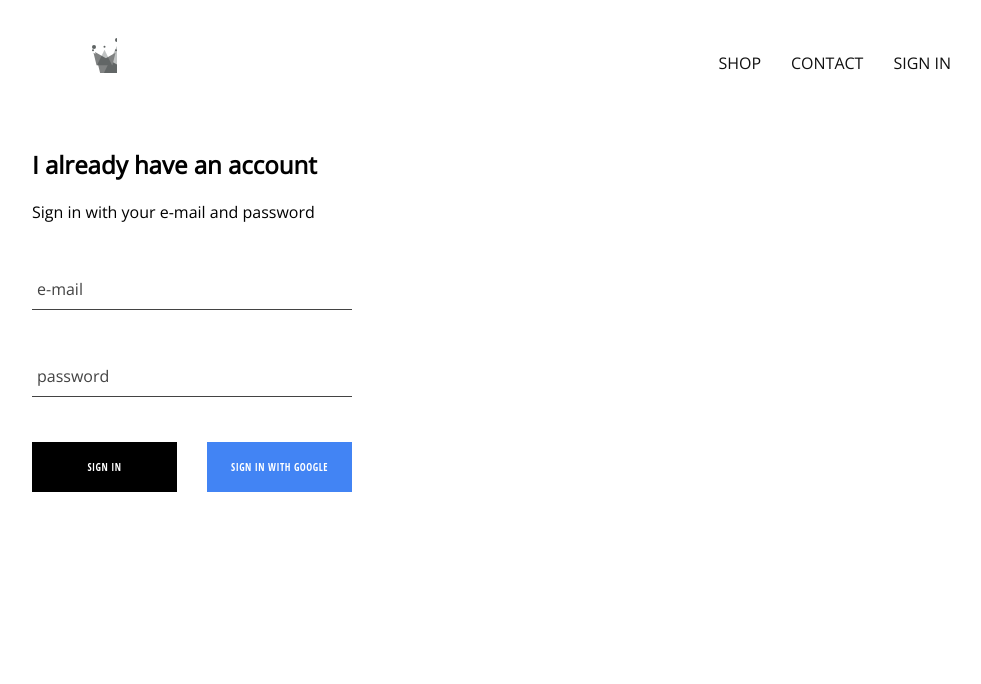
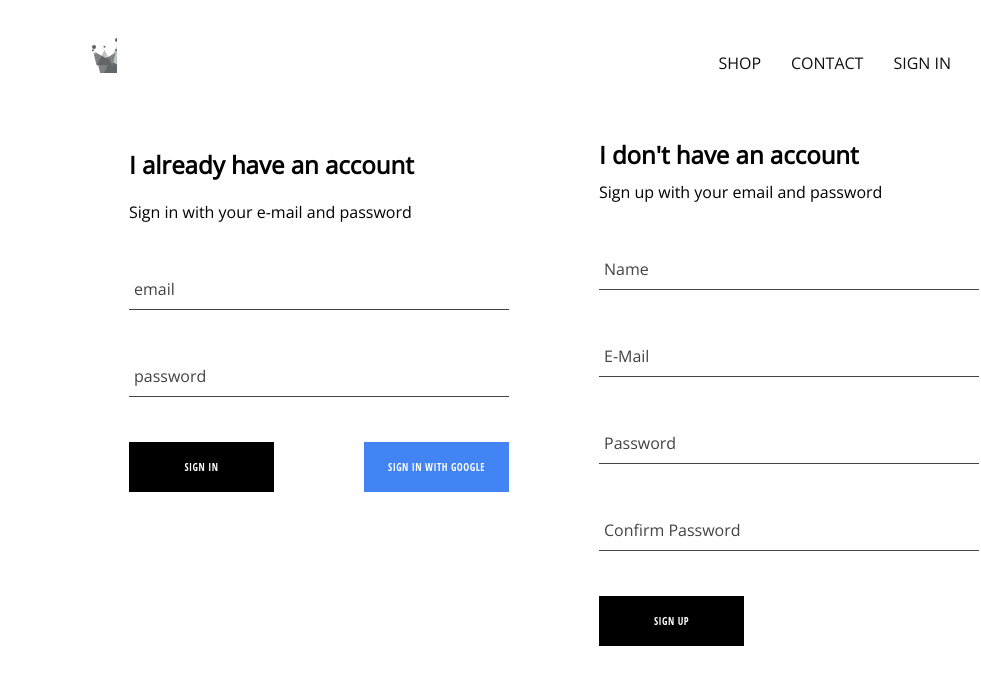
Before and after one commit to abdullahcok/react-shoppie-app, a React (Create React App) app: page /signin in a window 1280 px wide. Shown: the top 684 px of the page, without its empty margins (86-1067 px from the left). Built offline with nearby package versions, Linux system fonts and the light colour scheme; no server answers; a web font is replaced by a local one.

Commit message:
firebase storaged

```diff
--- a/src/Components/SignIn/SignIn.jsx
+++ b/src/Components/SignIn/SignIn.jsx
@@ -3,7 +3,7 @@
 import FormInput from '../FormInput/FormInput.jsx'
 import CustomButton from '../CustomButton/CustomButton.jsx'
 
-import {signInWithGoogle} from '../../Firebase/FirebaseUtils.jsx'
+import {auth, signInWithGoogle} from '../../Firebase/FirebaseUtils.jsx'
 
 
 class SignIn extends React.Component{
@@ -16,10 +16,17 @@
     };
   }
 
-  handleSubmit = event => {
+  handleSubmit = async event => {
     event.preventDefault();
 
-    this.setState({email: '', password: ''})
+    const{email, password} = this.state
+
+    try{
+      await auth.signInWithEmailAndPassword(email, password)
+      this.setState({email: '', password: ''})
+    }catch(error){
+        console.log(error);
+    }
   }
 
   handleChange = event => {
@@ -35,16 +42,16 @@
         <span>Sign in with your e-mail and password</span>
 
         <form onSubmit={this.handleSubmit}>
-          <FormInput name="email"
-                 type="email"
-                 label="e-mail"
+          <FormInput name='email'
+                 type='email'
+                 label='email'
                  onChange={this.handleChange}
                  value={this.state.email}
                  required
               />
-          <FormInput name="password"
-                 type="password"
-                 label="password"
+          <FormInput name='password'
+                 type='password'
+                 label='password'
                  value={this.state.password}
                  onChange={this.handleChange}
                  required
--- a/src/Components/SignIn/SignIn.scss
+++ b/src/Components/SignIn/SignIn.scss
@@ -2,10 +2,9 @@
 $main-color: #1d1d1d;
 
 .sign-in{
-  width: 380px;
-  padding: 30px;
   display: flex;
   flex-direction: column;
+  width: 380px;
 
   .title{
     margin: 10px 0;
--- a/src/Components/SignUp/SignUp.jsx
+++ b/src/Components/SignUp/SignUp.jsx
@@ -0,0 +1,99 @@
+import React from 'react';
+import './SignUp.scss'
+import FormInput from '../FormInput/FormInput.jsx'
+import CustomButton from '../CustomButton/CustomButton.jsx'
+
+import {auth, createUserProfileDocument} from '../../Firebase/FirebaseUtils.jsx'
+
+class SignUp extends React.Component{
+    constructor(props) {
+      super(props);
+
+       this.state = {
+          displayName: '',
+          email: '',
+          password: '',
+          confirmPassword: ''
+       }
+    }
+
+
+    handleSubmit = async event => {
+      event.preventDefault()
+
+      const{ displayName, email, password, confirmPassword } = this.state
+
+      if(password !== confirmPassword){
+          alert("passwords don't match!")
+          return
+      }
+
+      try{
+          const {user} = await auth.createUserWithEmailAndPassword(email,password)
+
+          await createUserProfileDocument(user,{ displayName})
+
+          this.setState({
+             displayName: '',
+             email: '',
+             password: '',
+             confirmPassword: ''
+          })
+
+      }catch(error){
+          console.log(error);
+      }
+    }
+
+
+    handleChange = event => {
+        const {name, value} = event.target
+
+        this.setState({[name]: value})
+    }
+
+
+    render(){
+        const {displayName, email, password, confirmPassword} = this.state
+            return(
+                <div className='sign-up'>
+                  <h2 className='title'>I don't have an account</h2>
+                  <span>Sign up with your email and password</span>
+                  <form className='sign-up-form' onSubmit={this.handleSubmit}>
+                      <FormInput type='text'
+                                            name='displayName'
+                                            value={displayName}
+                                            onChange={this.handleChange}
+                                            label='Name'
+                                            required
+                      /  >
+                        <FormInput type='email'
+                                              name='email'
+                                              value={email}
+                                              onChange={this.handleChange}
+                                              label='E-Mail'
+                                              required
+                      /    >
+                          <FormInput type='password'
+                                                name='password'
+                                                value={password}
+                                                onChange={this.handleChange}
+                                                label='Password'
+                                                required
+                        /    >
+                            <FormInput type='password'
+                                                  name='confirmPassword'
+                                                  value={confirmPassword}
+                                                  onChange={this.handleChange}
+                                                  label='Confirm Password'
+                                                  required
+                            /  >
+                          <CustomButton type='submit'>Sign Up</CustomButton>
+                  </form>
+                </div>
+          );
+    }
+}
+
+
+export default SignUp
--- a/src/Components/SignUp/SignUp.scss
+++ b/src/Components/SignUp/SignUp.scss
@@ -0,0 +1,9 @@
+.sign-up{
+    display: flex;
+    flex-direction: column;
+    width: 380px;
+
+    .title{
+      margin: 10px 0;
+    }
+}
--- a/src/Pages/SignIU/SignIU.scss
+++ b/src/Pages/SignIU/SignIU.scss
@@ -0,0 +1,6 @@
+.sign-iu{
+  width: 850px;
+  display: flex;
+  justify-content: space-between;
+  margin: 30px auto;
+}
--- a/src/Pages/SignIU/SignIUPage.jsx
+++ b/src/Pages/SignIU/SignIUPage.jsx
@@ -1,10 +1,12 @@
 import React from 'react'
 import './SignIU.scss'
 import SignIn from '../../Components/SignIn/SignIn.jsx'
+import SignUp from '../../Components/SignUp/SignUp.jsx'
 
 const SignIUPage = () => (
   <div className="sign-iu">
     <SignIn />
+    <SignUp />
   </div>
 
 );
```
